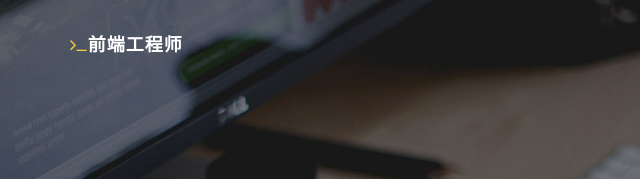
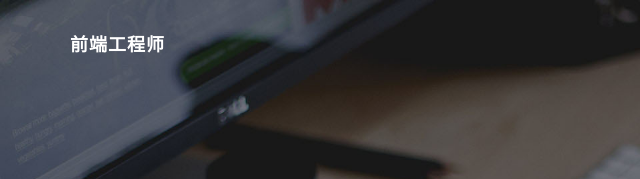
Before and after one commit to dailangqing/abc, a plain HTML site: page index.html in a window 1280 px wide. Shown: the top 179 px of the page, 0-640 px from the left. Drawn offline with Linux system fonts and the light colour scheme.

Commit message:
前端工程师前缀去掉

```diff
--- a/index.html
+++ b/index.html
@@ -46,7 +46,7 @@
                 <button type="button" class="navbar-toggle" data-toggle="collapse" data-target=".navbar-main-collapse">
                     <i class="fa fa-bars"></i>
                 </button>
-                <a class="navbar-brand page-scroll" href="#page-top"><i class="fa fa-terminal"></i>前端工程师</a>
+                <a class="navbar-brand page-scroll" href="#page-top"><!--<i class="fa fa-terminal">--></i>前端工程师</a>
             </div>
 
             <!-- Collect the nav links, forms, and other content for toggling -->
```
